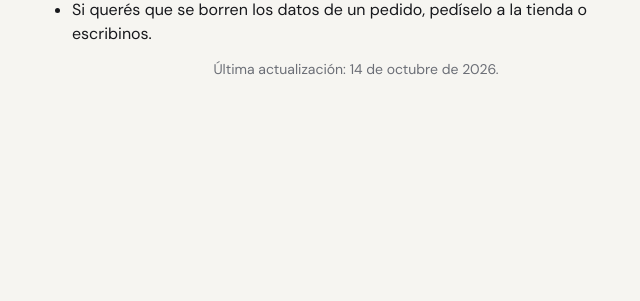
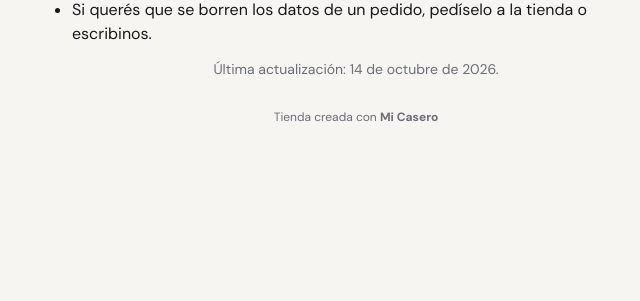
Before and after one commit to AndreSeba/hermes, an ASP.NET Core app: page /privacidad in a window 1280 px wide. Shown: the part 235-536 px from the top of the page, without its empty margins (284-924 px from the left). Run offline with ASP.NET Core 8, Linux system fonts and the light colour scheme; some libraries are stand-ins or nearby versions.

Commit message:
Nombre del producto: Mi Casero (titulo, manifiesto, bienvenida, terminos, pie de las tiendas y documentacion de la API)

```diff
--- a/src/Hermes.Api/Program.cs
+++ b/src/Hermes.Api/Program.cs
@@ -144,7 +144,7 @@ if (app.Environment.IsDevelopment())
     app.MapOpenApi();
     app.MapScalarApiReference(options =>
     {
-        options.Title = "Hermes API";
+        options.Title = "Mi Casero API";
     });
 }
 
--- a/src/Hermes.Public/Pages/Shared/_Layout.cshtml
+++ b/src/Hermes.Public/Pages/Shared/_Layout.cshtml
@@ -58,5 +58,7 @@
 </head>
 <body>
     @RenderBody()
+    @* El nombre del producto (el mismo de Hermes.Web/src/marca.ts). *@
+    <p class="creado-con">Tienda creada con <strong>Mi Casero</strong></p>
 </body>
 </html>
--- a/src/Hermes.Public/wwwroot/css/publico.css
+++ b/src/Hermes.Public/wwwroot/css/publico.css
@@ -183,3 +183,5 @@ img { max-width: 100%; height: auto; display: block; }
   .grilla { grid-template-columns: repeat(4, minmax(0, 1fr)); }
   .producto { grid-template-columns: minmax(0, 1.1fr) minmax(0, 1fr); gap: 32px; align-items: start; }
 }
+.creado-con { margin: 0; padding: 14px 16px 22px; text-align: center; font-size: 12px; color: var(--suave); }
+.creado-con strong { font-weight: 700; }
```
